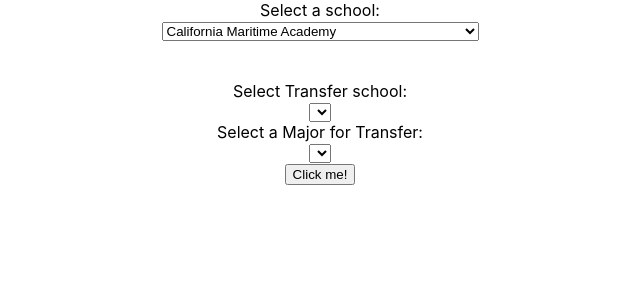
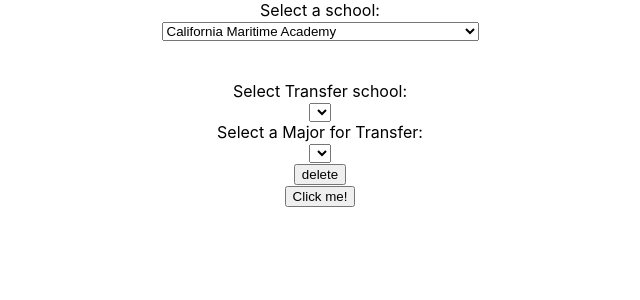
Before and after one commit to michaelleonard15/CC-Compare, a React (Create React App) app in the folder cs160-project/: page / in a window 1280 px wide. Shown: the top 300 px of the page, without its empty margins (320-960 px from the left). Built offline with nearby package versions, Linux system fonts and the light colour scheme.

Commit message:
Delete button added, does not delete correct item

```diff
--- a/cs160-project/src/AgreementSelection.js
+++ b/cs160-project/src/AgreementSelection.js
@@ -46,7 +46,8 @@
         </div>
         <div>
           <SpecificMajors numAgreements={this.state.numAgreements}
-                          targetSchools={this.state.target} />
+                          targetSchools={this.state.target}
+                          removeAgreement={this.removeAgreement} />
         </div>
         <div align="center">
           <button onClick={this.addAgreement}>Click me!</button>
@@ -64,7 +65,8 @@
   let  agreements = []
   for (let i = 0; i < numAgreements; i++) {
     agreements.push(
-      <SpecificMajorSelection targetSchools={props.targetSchools} />
+      <SpecificMajorSelection targetSchools={props.targetSchools}
+                              removeAgreement={props.removeAgreement} />
     )
   }
   return agreements
--- a/cs160-project/src/SpecificMajorSelection.js
+++ b/cs160-project/src/SpecificMajorSelection.js
@@ -11,7 +11,6 @@
     this.state = {majors: []}
   }
 
-  updateStateFromParent
 
   handleSelected = (schoolId) => {
     if(schoolId === '39') {
@@ -37,7 +36,9 @@
           name="Majors"
           label="Select a Major for Transfer"
           optionList={this.state.majors}
+          selectOption={() => {console.log("Do Stuff")}}
           />
+        <button onClick={this.props.removeAgreement}>delete</button>
       </div>
     )
   }
```
